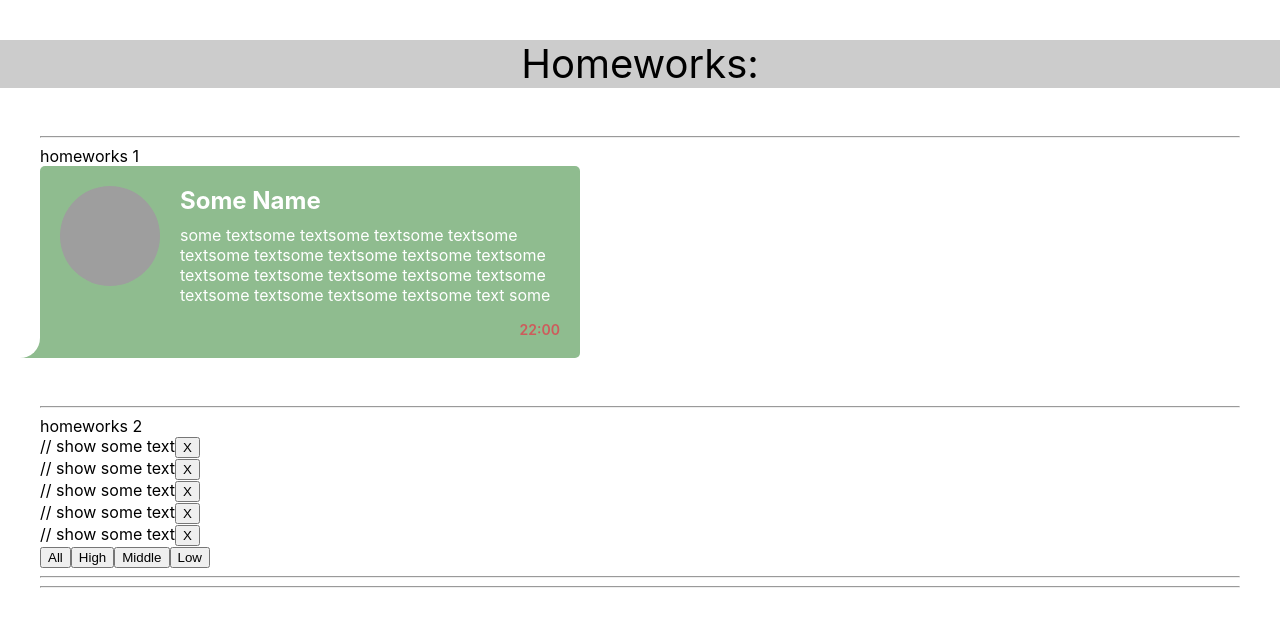
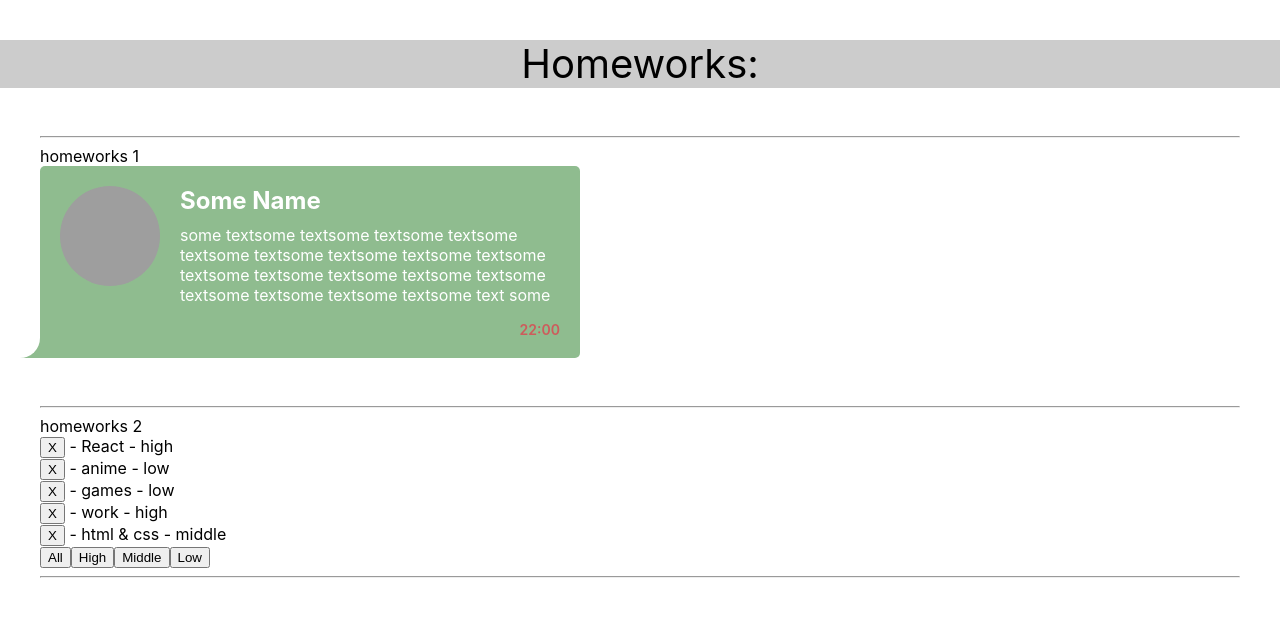
Before and after one commit to Odinokun/ignat-hw, a React (Create React App) app: page / in a window 1280 px wide. Shown: the top 626 px of the page. Built offline with nearby package versions, Linux system fonts and the light colour scheme; grey boxes are pictures that could not be loaded.

Commit message:
did HW#2

```diff
--- a/src/p2-homeworks/h2/Affair.tsx
+++ b/src/p2-homeworks/h2/Affair.tsx
@@ -1,19 +1,25 @@
 import React from 'react'
+import {AffairType} from "./HW2";
 
 type AffairPropsType = {
-    // key не нужно типизировать
-    affair: any // need to fix any
-    deleteAffairCallback: any // need to fix any
+    affair: AffairType
+    deleteAffairCallback: (id: number) => void
 }
 
 function Affair(props: AffairPropsType) {
-    const deleteCallback = () => {}// need to fix
+
+    const deleteCallback = (id: number) => {
+        props.deleteAffairCallback(id)
+        console.log(id);
+    }
 
     return (
         <div>
-            // show some text
-
-            <button onClick={deleteCallback}>X</button>
+            <button onClick={() => deleteCallback(props.affair._id)}>X</button>
+            <span> - </span>
+            {props.affair.name}
+            <span> - </span>
+            {props.affair.priority}
         </div>
     )
 }
--- a/src/p2-homeworks/h2/Affairs.tsx
+++ b/src/p2-homeworks/h2/Affairs.tsx
@@ -1,26 +1,26 @@
 import React from 'react'
 import Affair from './Affair'
-import {AffairType} from './HW2'
+import {AffairType, FilterType} from './HW2'
 
 type AffairsPropsType = { // need to fix any
     data: any
-    setFilter: any
-    deleteAffairCallback: any
+    setFilter: (filter: FilterType) => void
+    deleteAffairCallback: (id: number) => void
 }
 
 function Affairs(props: AffairsPropsType) {
     const mappedAffairs = props.data.map((a: AffairType) => (
         <Affair // should work
-            key={a._id} // кеи ОБЯЗАТЕЛЬНЫ в 99% - так что лучше их писать всегда при создании компонент в мапе
+            key={a._id}
             affair={a}
             deleteAffairCallback={props.deleteAffairCallback}
         />
     ))
 
-    const setAll = () => {} // need to fix
-    const setHigh = () => {}
-    const setMiddle = () => {}
-    const setLow = () => {}
+    const setAll = () => {props.setFilter('all')}
+    const setHigh = () => {props.setFilter('high')}
+    const setMiddle = () => {props.setFilter('middle')}
+    const setLow = () => {props.setFilter('low')}
 
     return (
         <div>
--- a/src/p2-homeworks/h2/HW2.tsx
+++ b/src/p2-homeworks/h2/HW2.tsx
@@ -2,12 +2,16 @@
 import Affairs from './Affairs'
 
 // types
-export type AffairPriorityType = any // need to fix any
-export type AffairType = any // need to fix any
+export type AffairPriorityType = 'high' | 'middle' | 'low'
 export type FilterType = 'all' | AffairPriorityType
+export type AffairType = {
+    _id: number
+    name: string
+    priority: AffairPriorityType
+}
 
 // constants
-const defaultAffairs: any = [ // need to fix any
+const defaultAffairs: Array<AffairType> = [
     {_id: 1, name: 'React', priority: 'high'},
     {_id: 2, name: 'anime', priority: 'low'},
     {_id: 3, name: 'games', priority: 'low'},
@@ -16,27 +20,29 @@
 ]
 
 // pure helper functions
-export const filterAffairs = (affairs: any, filter: any): any => { // need to fix any
-    if (filter === 'all') return affairs
-    else return // need to fix
+export const filterAffairs = (affairs: Array<AffairType>, filter: FilterType): Array<AffairType> => {
+    if (filter === 'high') return affairs.filter(item => item.priority === 'high')
+    else if (filter === 'middle') return affairs.filter(item => item.priority === 'middle')
+    else if (filter === 'low') return affairs.filter(item => item.priority === 'low')
+    else return affairs
 }
-export const deleteAffair = (affairs: any, _id: any): any => { // need to fix any
-    return // need to fix
+
+export const deleteAffair = (affairs: Array<AffairType>, _id: number): Array<AffairType> => {
+    return affairs.filter(item => item._id !== _id)
 }
 
 function HW2() {
-    const [affairs, setAffairs] = useState<any>(defaultAffairs) // need to fix any
+    const [affairs, setAffairs] = useState<Array<AffairType>>(defaultAffairs)
     const [filter, setFilter] = useState<FilterType>('all')
 
     const filteredAffairs = filterAffairs(affairs, filter)
-    const deleteAffairCallback = (_id: any) => setAffairs(deleteAffair(affairs, _id)) // need to fix any
+    const deleteAffairCallback = (_id: number) => setAffairs(deleteAffair(affairs, _id))
 
     return (
         <div className="container">
             <hr/>
             homeworks 2
 
-            {/*should work (должно работать)*/}
             <Affairs
                 data={filteredAffairs}
                 setFilter={setFilter}
@@ -44,9 +50,6 @@
             />
 
             <hr/>
-            {/*для личного творчества, могу проверить*/}
-            {/*<AlternativeAffairs/>*/}
-            <hr/>
         </div>
     )
 }
```
